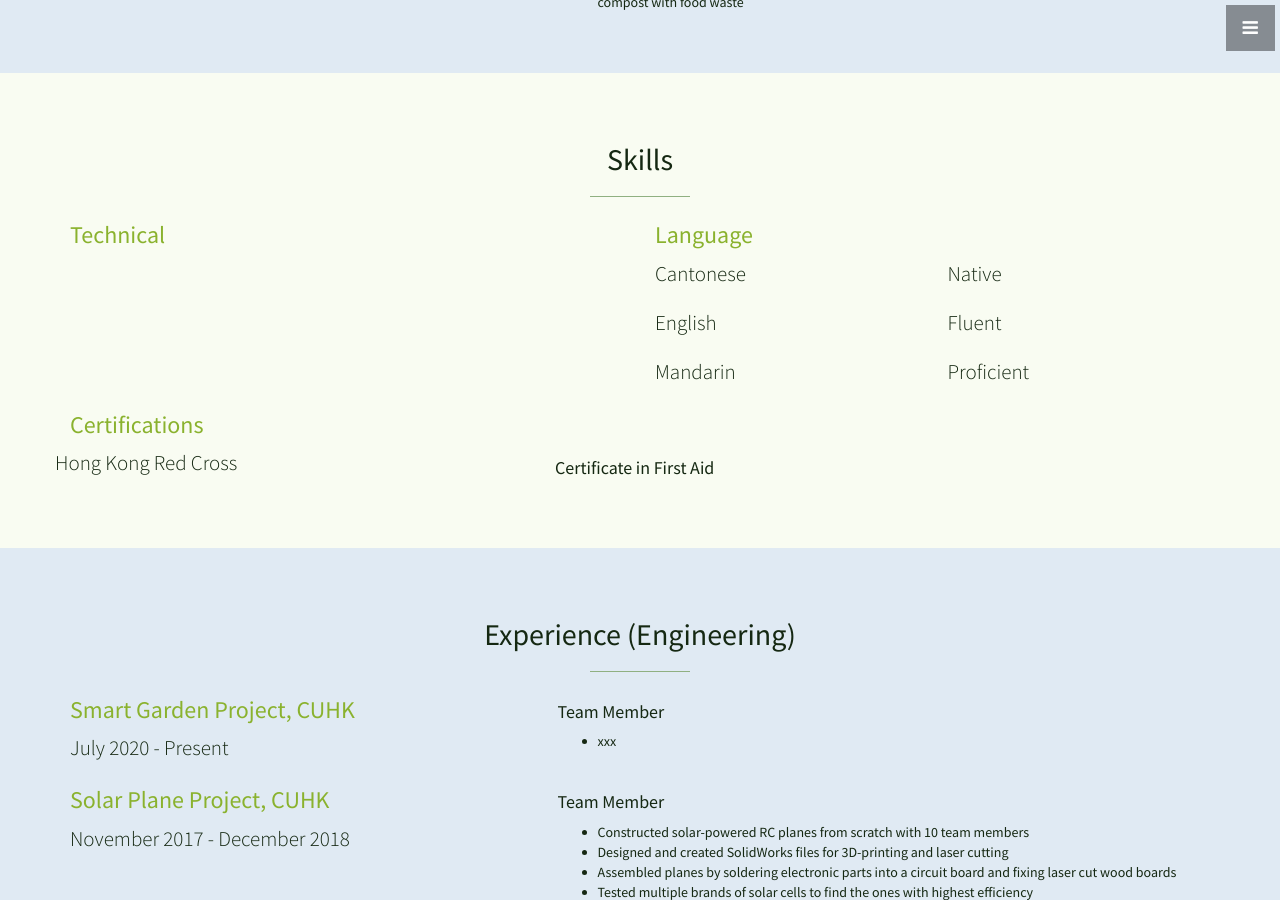
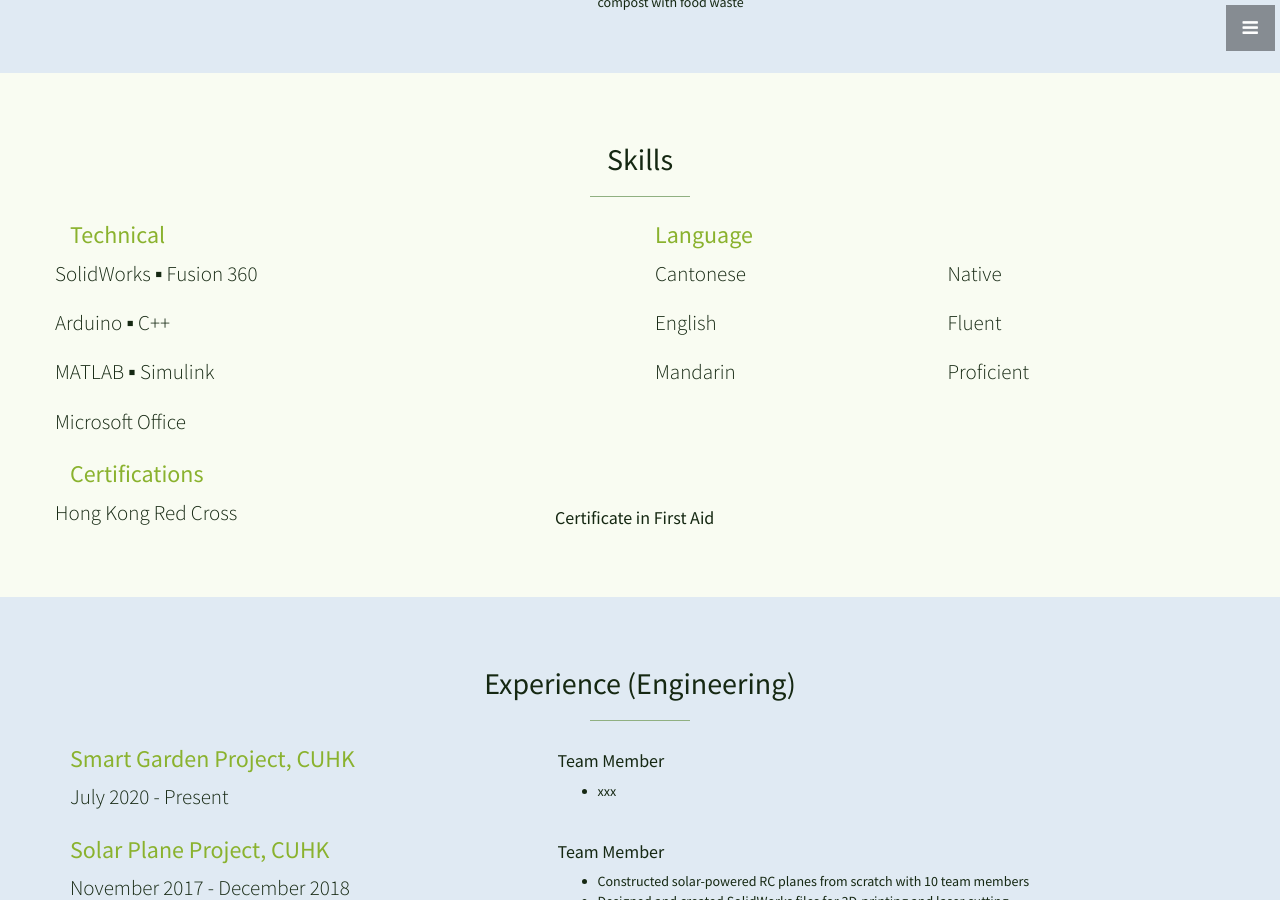
Before and after one commit to leelacceber/stylish-portfolio-jekyll-master, a Jekyll site: the page built from index.html, in a window 1280 px wide and 900 px high, scrolled down 1715 px. Built offline with Jekyll 4.4.1, drawn with Linux system fonts in a browser that asks for light colours.

Commit message:
Update skills.html

```diff
--- a/_includes/skills.html
+++ b/_includes/skills.html
@@ -10,6 +10,13 @@
     <div class="row">
       <div class="col-sm-6 text-left">
         <h3>Technical</h3>
+        <div class="row">
+            <p class="lead">SolidWorks ▪ Fusion 360</p>
+            <p class="lead">Arduino ▪ C++</p>
+            <p class="lead">MATLAB ▪ Simulink</p>
+            <p class="lead">Microsoft Office</p>
+
+        </div>
       </div>
       <div class="col-sm-6 text-left">
         <h3>Language</h3>
```
